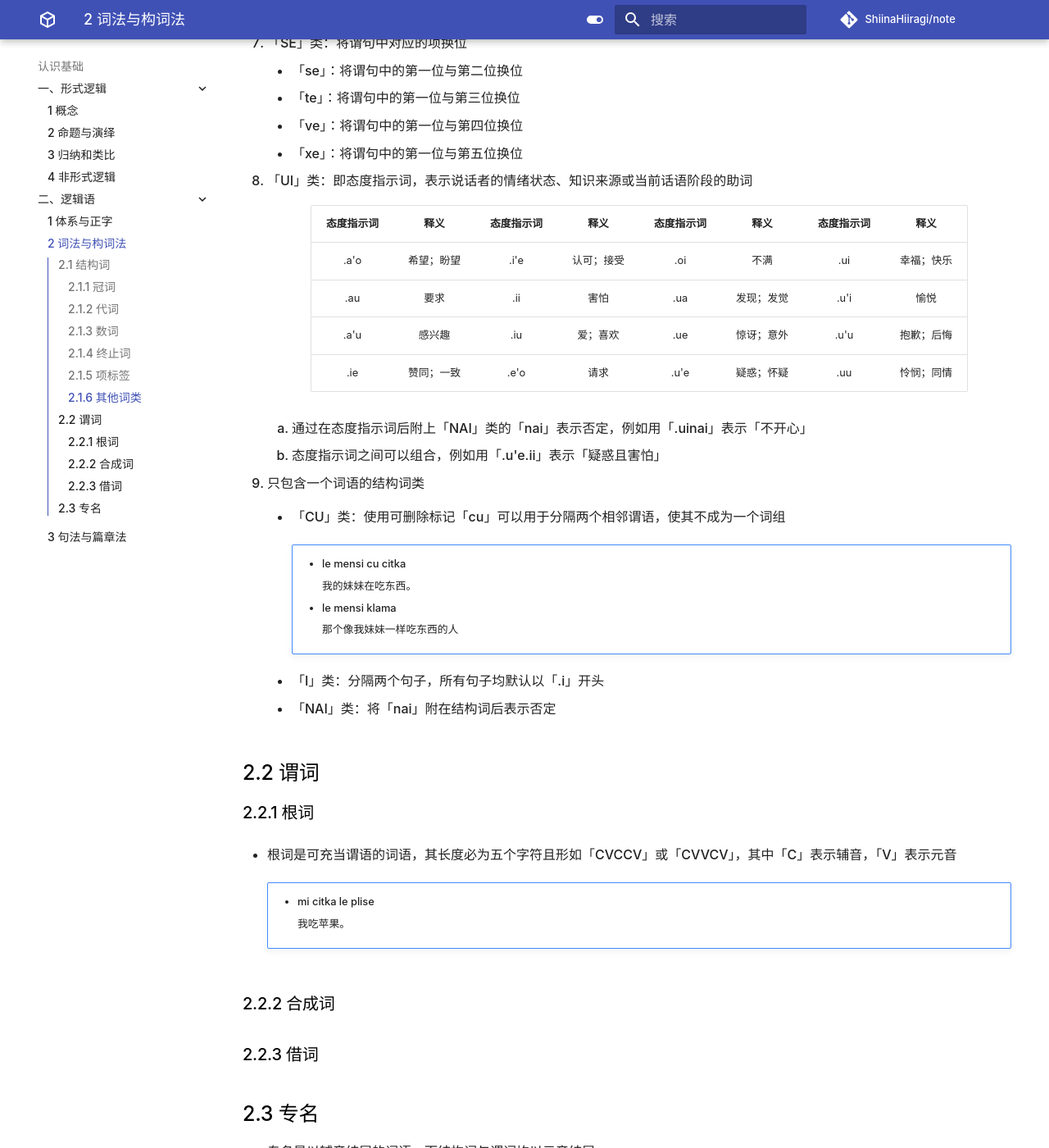
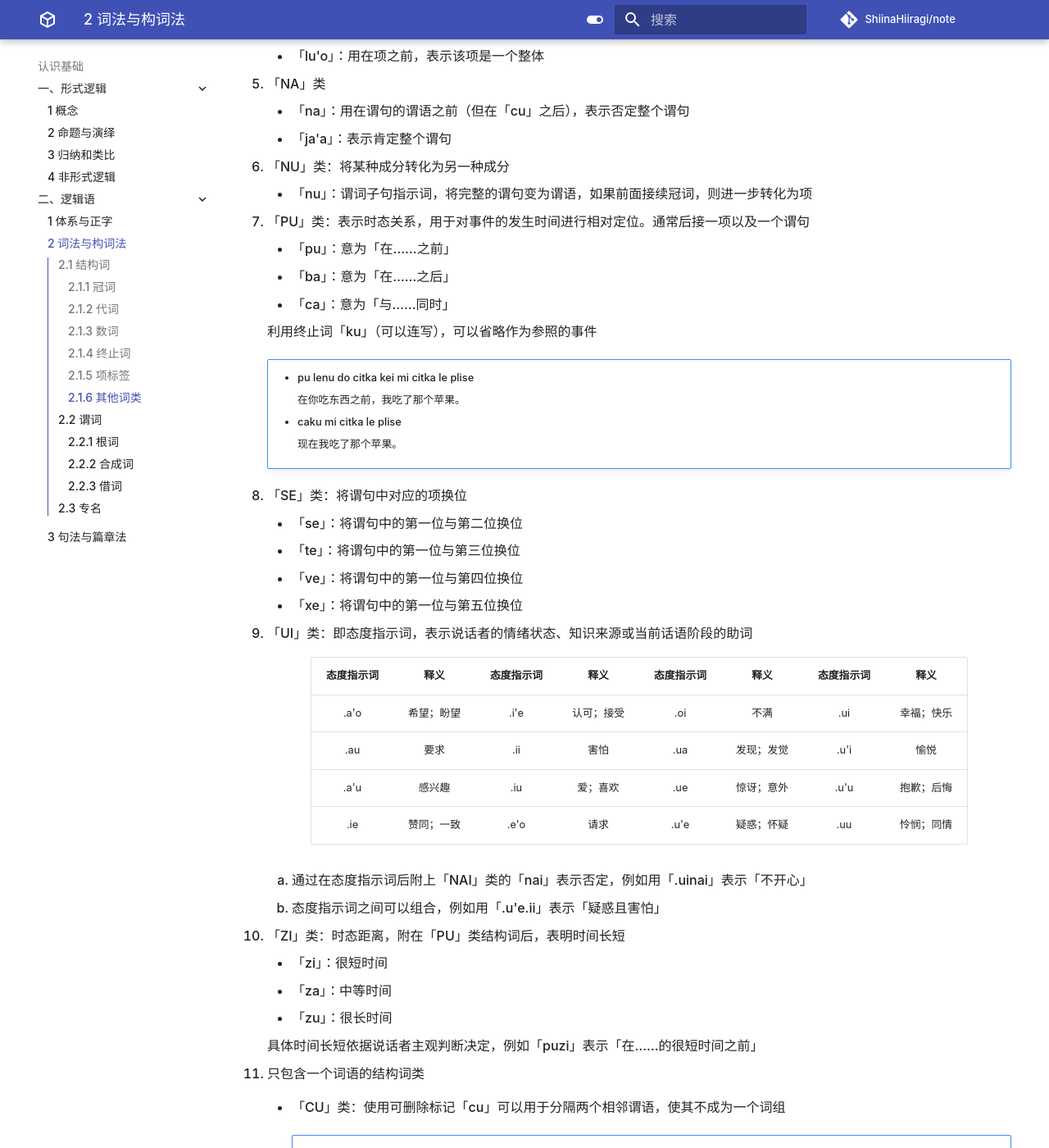
Before and after one commit to ShiinaHiiragi/note, an MkDocs documentation site: the page built from docs/cogn/jbo/lex.md, in a window 1280 px wide and 1400 px high, scrolled down 5084 px. Shown: the whole window at 82% size. Built offline with MkDocs 1.6.1 and Material for MkDocs 9.7.7, drawn with Linux system fonts in a browser that asks for light colours; comment, search, counter and statistics services are not loaded; some of the changed text lies outside the part shown.

Commit message:
add new tense half

```diff
--- a/docs/cogn/jbo/lex.md
+++ b/docs/cogn/jbo/lex.md
@@ -146,6 +146,12 @@
                 全世界所有苹果的一半
 
 ### 2.1.4 终止词
+- 终止词：用以标志一段语言结构的结束，避免出现句法二义性
+    1. 「BOI」类：只含有「boi」一个词语，是数词的终止词
+    2. 「LOhO」类：只含有「lo'o」一个词语，是「LI」类对应的终止词
+    3. 「KEI」类：只含有「kei」一个词语，是「nu」引导谓词子句的终止词
+    4. 「KU」类：只含有「ku」一个词语，是「LA」类或「LE」类对应的终止词
+    5. 「VAU」类：只含有「vau」一个词语，是项的终止词，表示该谓句的所有项均已结束
 
 ### 2.1.5 项标签
 - 「BAI」类：将额外的项嵌入到根词中
@@ -200,12 +206,28 @@
     - 「ja'a」：表示肯定整个谓句
 6. 「NU」类：将某种成分转化为另一种成分
     - 「nu」：谓词子句指示词，将完整的谓句变为谓语，如果前面接续冠词，则进一步转化为项
-7. 「SE」类：将谓句中对应的项换位
+7. 「PU」类：表示时态关系，用于对事件的发生时间进行相对定位。通常后接一项以及一个谓句
+    - 「pu」：意为「在……之前」
+    - 「ba」：意为「在……之后」
+    - 「ca」：意为「与……同时」
+
+    利用终止词「ku」（可以连写），可以省略作为参照的事件
+
+    !!! note ""
+        - pu lenu do citka kei mi citka le plise
+
+            在你吃东西之前，我吃了那个苹果。
+
+        - caku mi citka le plise
+
+            现在我吃了那个苹果。
+
+8. 「SE」类：将谓句中对应的项换位
     - 「se」：将谓句中的第一位与第二位换位
     - 「te」：将谓句中的第一位与第三位换位
     - 「ve」：将谓句中的第一位与第四位换位
     - 「xe」：将谓句中的第一位与第五位换位
-8. 「UI」类：即态度指示词，表示说话者的情绪状态、知识来源或当前话语阶段的助词
+9.  「UI」类：即态度指示词，表示说话者的情绪状态、知识来源或当前话语阶段的助词
 
     <div class="text-table">
 
@@ -221,7 +243,14 @@
     1. 通过在态度指示词后附上「NAI」类的「nai」表示否定，例如用「.uinai」表示「不开心」
     2. 态度指示词之间可以组合，例如用「.u'e.ii」表示「疑惑且害怕」
 
-9.  只包含一个词语的结构词类
+10. 「ZI」类：时态距离，附在「PU」类结构词后，表明时间长短
+    - 「zi」：很短时间
+    - 「za」：中等时间
+    - 「zu」：很长时间
+
+    具体时间长短依据说话者主观判断决定，例如「puzi」表示「在……的很短时间之前」
+
+11. 只包含一个词语的结构词类
     - 「CU」类：使用可删除标记「cu」可以用于分隔两个相邻谓语，使其不成为一个词组
 
         !!! note ""
```
Also changed, not shown: docs/cogn/jbo/syntax.md (+7 -3 lines), docs/index.md (+1 -1 lines).
